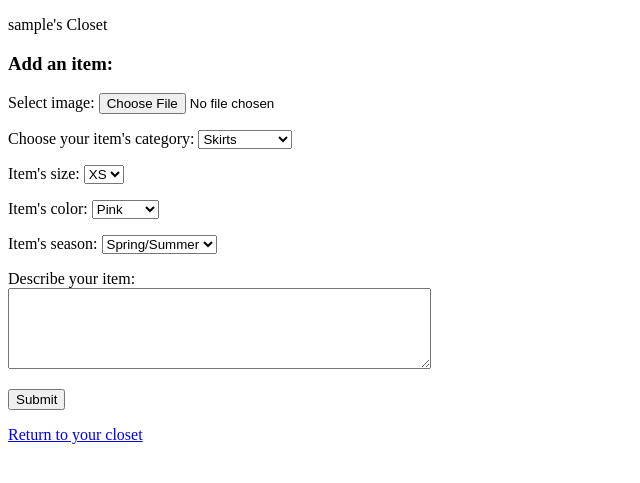
After one commit to lourdem/armoire, a Flask app: page /item_submission in a window 1280 px wide. The commit adds this page. Shown: the top 483 px of the page, without its empty margins (0-640 px from the left). Run offline with Flask 2, Linux system fonts and the light colour scheme; the visitor is signed in with stand-in values (Sample User, id 1); data comes from the database, SQL or seed files in the repository; some libraries are stand-ins or nearby versions.

Commit message:
more work on making an outfit

```diff
--- a/server.py
+++ b/server.py
@@ -15,8 +15,6 @@ from cloudinary.uploader import upload
 UPLOAD_FOLDER = '/static/media/uploads'
 ALLOWED_EXTENSIONS = set(['png', 'jpg', 'jpeg'])
 
-
-
 app = Flask(__name__)
 
 app.config['UPLOAD_FOLDER'] = UPLOAD_FOLDER
@@ -29,22 +27,26 @@ app.secret_key = "ABC"
 # error.
 app.jinja_env.undefined = StrictUndefined
 
-
-
 cloudinary.config(
   cloud_name = "lourdem",
   api_key = os.environ.get("CLOUDINARY_API_KEY"),
   api_secret = os.environ.get("CLOUDINARY_API_SECRET")
 )
 
+################################################################################
+##Route for homepage##
 
 @app.route('/')
 def index():
     """Homepage."""
     return render_template('homepage.html')
+################################################################################
+################################################################################
 
 
 
+################################################################################
+##Allows user registration##
 
 @app.route('/register', methods = ['GET'])
 def register():
@@ -64,9 +66,13 @@ def register_user():
     session["user_id"] = new_user.user_id
 
     return redirect(f"/users/{new_user.user_id}")
+################################################################################
+################################################################################
 
 
 
+################################################################################
+##Allows user login##
 
 @app.route('/login', methods = ['POST'])
 def login_user():
@@ -88,45 +94,49 @@ def login_user():
     session["user_id"] = user.user_id
 
     return redirect(f"/users/{user.user_id}")
+################################################################################
+################################################################################
 
 
 
+################################################################################
+##Shows all users and user's homepage##
 
 @app.route("/users")
 def user_list():
     users = User.query.all()
     return render_template("user_list.html", users = users)
 
-
-
 @app.route("/users/<int:user_id>")
 def user_detail(user_id):
     # username = User.username
     user = User.query.filter_by(user_id=user_id).first()
     return render_template('user.html', user =user)
+################################################################################
+################################################################################
 
 
 
+################################################################################
+##Shows user's closet##
 @app.route("/closet/<int:user_id>", methods = ["GET", "POST"])
 def show_closet(user_id):
     user = User.query.filter_by(user_id=user_id).first()
     user_clothing = Clothing.query.filter_by(user_id = user_id).all()
     return render_template('closet.html', user=user, user_clothing = user_clothing)
-
-
+################################################################################
+################################################################################
 
 
 
 ################################################################################
 ##Handles submisison of new clothing items##
 
-
 @app.route("/item_submission")
 def show_submission_form():
     user_id = session["user_id"]
     user = User.query.filter_by(user_id=user_id).first()
     return render_template("item_submission.html",user =user)
-
 
 @app.route("/submit_new_item", methods = ["POST"])
 def add_item():
@@ -156,11 +166,8 @@ def add_item():
 
     return redirect(f"/item_submission")
     # return redirect(f"/closet/{user.user_id}")
-
 ################################################################################
 ################################################################################
-
-
 
 
 
@@ -191,10 +198,8 @@ def show_category():
         return redirect(f"/show_accessories")
     # else:
     #     return render_template('jeans.html', user=user, user_clothing = user_clothing)
-
 ################################################################################
-
-
+################################################################################
 
 
 
@@ -256,12 +261,13 @@ def show_accessories():
     user = User.query.filter_by(user_id=user_id).first()
     user_clothing = Clothing.query.filter_by(user_id = user_id).all()
     return render_template('accessories.html', user=user, user_clothing = user_clothing)
-
 ################################################################################
 ################################################################################
 
 
 
+################################################################################
+##Route to display page where you can design an outfit##
 
 @app.route("/make_an_outfit") #, methods = ["POST"])
 def make_outfit():
@@ -269,6 +275,105 @@ def make_outfit():
     user = User.query.filter_by(user_id=user_id).first()
     user_clothing = Clothing.query.filter_by(user_id = user_id).all()
     return render_template("make_an_outfit.html", user = user)
+################################################################################
+################################################################################
+
+
+
+################################################################################
+##Route for dropdown menu when you seelct a category to make an outfit##
+
+@app.route("/make_outfit_category", methods = ["POST"])
+def show_category_for_outfits():
+    user_id = session["user_id"]
+    user = User.query.filter_by(user_id=user_id).first()
+    user_clothing = Clothing.query.filter_by(user_id = user_id).all()
+    category = request.form["make_outfit_category"]
+    if category == "skirts":
+        return redirect(f"/make_outfit_skirts")
+    elif category == "jeans":
+        return redirect(f"/make_outfit_jeans")
+    elif category == "dresses":
+        return redirect(f"/make_outfit_dresses")
+    elif category == "outerwear":
+        return redirect(f"/make_outfit_outerwear")
+    elif category == "shorts":
+        return redirect(f"/make_outfit_shorts")
+    elif category == "tops":
+        return redirect(f"/make_outfit_tops")
+    elif category == "shoes":
+        return redirect(f"/make_outfit_shoes")
+    else:
+        return redirect(f"/make_outfit_accessories")
+################################################################################
+################################################################################
+
+
+
+################################################################################
+##Routes for displaying each category to make an outfit##
+@app.route("/make_outfit_skirts", methods = ["POST", "GET"])
+def make_outfit_skirts():
+    user_id = session["user_id"]
+    user = User.query.filter_by(user_id=user_id).first()
+    user_clothing = Clothing.query.filter_by(user_id = user_id).all()
+    return render_template('make_outfit_skirts.html', user=user, user_clothing = user_clothing)
+
+@app.route("/make_outfit_jeans", methods = ["POST", "GET"])
+def make_outfit_jeans():
+    user_id = session["user_id"]
+    user = User.query.filter_by(user_id=user_id).first()
+    user_clothing = Clothing.query.filter_by(user_id = user_id).all()
+    return render_template('make_outfit_jeans.html', user=user, user_clothing = user_clothing)
+
+@app.route("/make_outfit_dresses", methods = ["POST", "GET"])
+def make_outfit_dresses():
+    user_id = session["user_id"]
+    user = User.query.filter_by(user_id=user_id).first()
+    user_clothing = Clothing.query.filter_by(user_id = user_id).all()
+    return render_template('make_outfit_dresses.html', user=user, user_clothing = user_clothing)
+
+@app.route("/make_outfit_outerwear", methods = ["POST", "GET"])
+def make_outfit_outerwear():
+    user_id = session["user_id"]
+    user = User.query.filter_by(user_id=user_id).first()
+    user_clothing = Clothing.query.filter_by(user_id = user_id).all()
+    return render_template('make_outfit_outerwear.html', user=user, user_clothing = user_clothing)
+
+@app.route("/make_outfit_shorts", methods = ["POST", "GET"])
+def make_outfit_shorts():
+    user_id = session["user_id"]
+    user = User.query.filter_by(user_id=user_id).first()
+    user_clothing = Clothing.query.filter_by(user_id = user_id).all()
+    return render_template('make_outfit_shorts.html', user=user, user_clothing = user_clothing)
+
+@app.route("/make_outfit_tops", methods = ["POST", "GET"])
+def make_outfit_tops():
+    user_id = session["user_id"]
+    user = User.query.filter_by(user_id=user_id).first()
+    user_clothing = Clothing.query.filter_by(user_id = user_id).all()
+    return render_template('make_outfit_tops.html', user=user, user_clothing = user_clothing)
+
+@app.route("/make_outfit_shoes", methods = ["POST", "GET"])
+def make_outfit_shoes():
+    user_id = session["user_id"]
+    user = User.query.filter_by(user_id=user_id).first()
+    user_clothing = Clothing.query.filter_by(user_id = user_id).all()
+    return render_template('make_outfit_shoes.html', user=user, user_clothing = user_clothing)
+
+@app.route("/make_outfit_accessories", methods = ["POST", "GET"])
+def make_outfit_accessories():
+    user_id = session["user_id"]
+    user = User.query.filter_by(user_id=user_id).first()
+    user_clothing = Clothing.query.filter_by(user_id = user_id).all()
+    return render_template('make_outfit_accessories.html', user=user, user_clothing = user_clothing)
+################################################################################
+################################################################################
+
+
+
+
+
 
 
 
--- a/templates/closet.html
+++ b/templates/closet.html
@@ -22,7 +22,7 @@
                 <option value="shorts">Shorts</option>
                 <option value="tops">Tops</option>
                 <option value="shoes">Shoes</option>
-                <option value="accesories">Accesories</option>
+                <option value="accessories">Accessories</option>
             </select>
         <input type="submit">
     </form>
--- /dev/null
+++ b/templates/item_submission.html
@@ -0,0 +1,82 @@
+{% extends 'base.html' %}
+
+{% block head %}
+
+<title>My Closet</title>
+
+{% endblock %}
+
+{% block body %}
+
+
+<p>
+{{ user.username }}'s Closet
+</p>
+<h3> Add an item:</h3>
+    <form action="/submit_new_item" method = "POST" enctype=multipart/form-data>
+        <label for="imageUpload">Select image:</label>
+        <input type="file" id="new_item" name="new_item" accept="image/*">
+<p>
+        <label for="item_category">Choose your item's category:</label>
+            <select id="item_category" name ="item_category">
+                <option value="skirts">Skirts</option>
+                <option value="jeans">Jeans</option>
+                <option value="dresses">Dresses</option>
+                <option value="outerwear">Outerwear</option>
+                <option value="shorts">Shorts</option>
+                <option value="tops">Tops</option>
+                <option value="shoes">Shoes</option>
+                <option value="accessories">Accessories</option>
+            </select>
+</p>
+<p>
+        <label for="item_size">Item's size:</label>
+            <select id="item_size" name = "item_size">
+                <option value="x-small">XS</option>
+                <option value="small">S</option>
+                <option value="medium">M</option>
+                <option value="large">L</option>
+                <option value="x-large">XL</option>
+            </select>
+<p>
+<p>
+        <label for="item_color">Item's color:</label>
+
+            <select id="item_color" name = "item_color">
+                <option value="pink">Pink</option>
+                <option value="blue">Blue</option>
+                <option value="purple">Purple</option>
+                <option value="red">Red</option>
+                <option value="black">Black</option>
+                <option value="white">White</option>
+                <option value="grey">Grey</option>
+                <option value="brown">Brown</option>
+                <option value="orange">Orange</option>
+                <option value="yellow">Yellow</option>
+                <option value="green">Green</option>
+            </select>
+<p>
+<p>
+        <label for="item_season">Item's season:</label>
+            <select id="item_season" name = "item_season">
+                <option value="spring/summer">Spring/Summer</option>
+                <option value="fall/winter">Fall/Winter</option>
+                <option value="all">All</option>
+
+            </select>
+<p>
+        <!-- <label for="itemDescription">Describe your item:</label>
+        <input type="text" id="itemDescription" name="fname"> -->
+        Describe your item:
+        <br />
+        <textarea id = "item_description" name = "item_description" rows = "5" cols = "50"></textarea>
+<p>
+        <input type="submit">
+    </form>
+
+
+<a href="/closet/{{ user.user_id }}">Return to your closet</a>
+
+
+
+{% endblock %}
```
Also changed, not shown: templates/accessories.html (added, +36 -0 lines), templates/dresses.html (added, +35 -0 lines), templates/jeans.html (added, +35 -0 lines), templates/make_an_outfit.html (added, +33 -0 lines), templates/outerwear.html (added, +35 -0 lines), templates/shoes.html (added, +35 -0 lines), templates/shorts.html (added, +35 -0 lines), templates/skirts.html (added, +35 -0 lines), templates/tops.html (added, +35 -0 lines).
